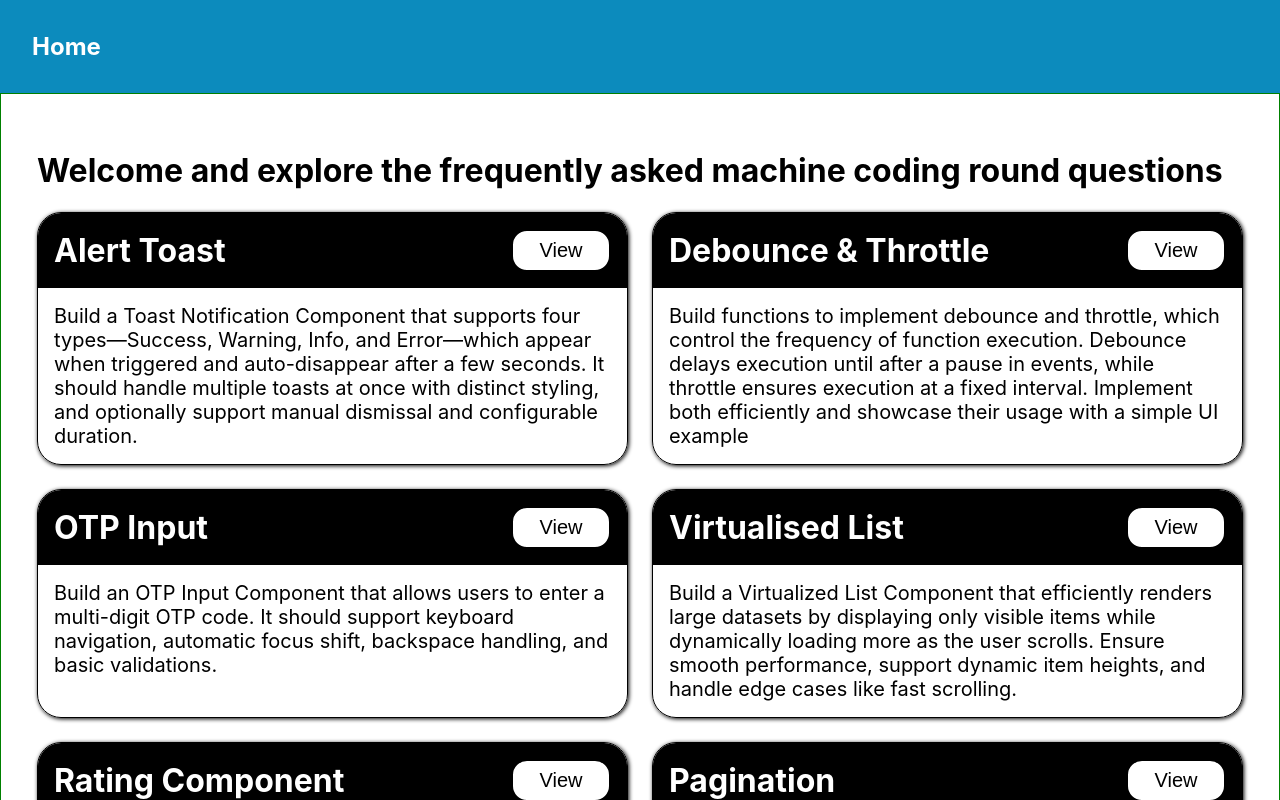
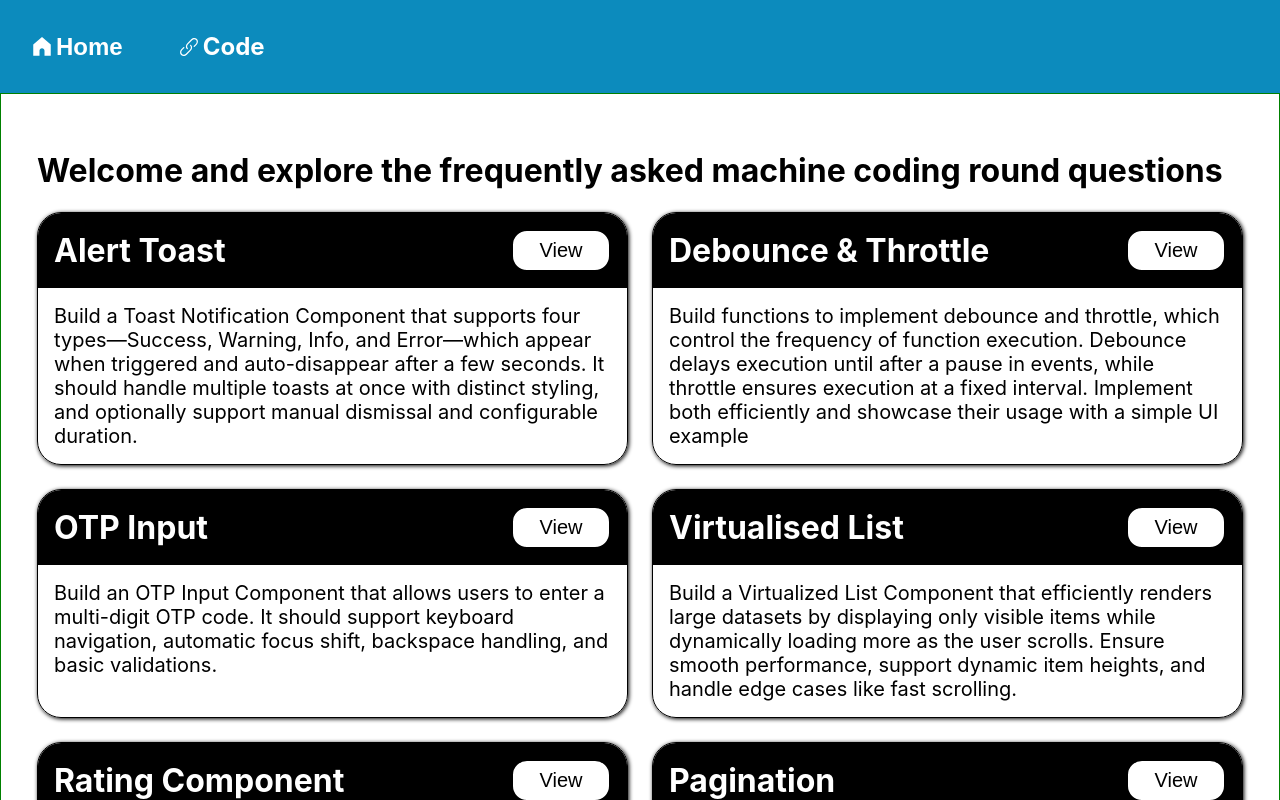
Before and after one commit to aayush-jangra/frontend, a React (Create React App) app in the folder machine-coding/: page / in a window 1280 px wide. Shown: the top 800 px of the page. Built offline with nearby package versions, Linux system fonts and the light colour scheme.

Commit message:
added code link

```diff
--- a/machine-coding/src/components/Header.jsx
+++ b/machine-coding/src/components/Header.jsx
@@ -1,17 +1,47 @@
+import { questions } from "../constants/questions";
 import "./componentStyles.css";
+import HomeIcon from "../assets/Icons/home.svg";
+import LinkIcon from "../assets/Icons/link.svg";
+
+const GITHUB_PATH =
+  "https://github.com/aayush-jangra/frontend/tree/main/machine-coding/src/Pages";
 
 export const HeaderWrapper = ({ children }) => {
+  const { pathname } = window.location;
+
+  const gtihubFolder =
+    "/" +
+    (questions.find(({ path }) => pathname.includes(path))?.folderName ?? "");
+
   return (
     <div className="app-container">
       <div className="header-container">
-        <div
-          className="header-home"
+        <button
+          className="header-button"
           onClick={() => {
             window.location.href = "/";
           }}
         >
+          <img
+            style={{ width: 20, height: 20 }}
+            src={HomeIcon}
+            alt="Home Icon"
+          />
           Home
-        </div>
+        </button>
+        <a
+          className="header-button header-code-link"
+          href={GITHUB_PATH + gtihubFolder}
+          target="_blank"
+          rel="noreferrer"
+        >
+          <img
+            style={{ width: 20, height: 20 }}
+            src={LinkIcon}
+            alt="Link Icon"
+          />
+          Code
+        </a>
       </div>
       <div className="header-children">{children}</div>
     </div>
--- a/machine-coding/src/components/componentStyles.css
+++ b/machine-coding/src/components/componentStyles.css
@@ -52,20 +52,36 @@
   min-height: fit-content;
   display: flex;
   align-items: center;
+  gap: 24px;
 }
 
-.header-home {
+.header-button {
   font-size: 24px;
   font-weight: 700;
   color: white;
   cursor: pointer;
   border-radius: 16px;
   padding: 16px;
-  transition: box-shadow 0.3s;
+  transition: box-shadow 0.3s, transform 0.3s;
+  background-color: transparent;
+  border: 0;
+  display: flex;
+  align-items: center;
+  gap: 4px;
 }
 
-.header-home:hover {
+.header-button:hover:active {
+  transform: none;
+  box-shadow: none;
+}
+
+.header-button:hover {
+  transform: translate(-4px, -4px);
   box-shadow: 4px 4px white, -1px -1px 8px white;
+}
+
+.header-code-link {
+  text-decoration: none;
 }
 
 .header-children {
--- a/machine-coding/src/constants/questions.js
+++ b/machine-coding/src/constants/questions.js
@@ -1,140 +1,159 @@
 export const questions = [
   {
+    folderName: "Toast",
     title: "Alert Toast",
     description: `Build a Toast Notification Component that supports four types—Success, Warning, Info, and Error—which appear when triggered and auto-disappear after a few seconds. It should handle multiple toasts at once with distinct styling, and optionally support manual dismissal and configurable duration.`,
     path: "/toast",
   },
   {
+    folderName: "DebounceAndThrottle",
     title: "Debounce & Throttle",
     description: `Build functions to implement debounce and throttle, which control the frequency of function execution. Debounce delays execution until after a pause in events, while throttle ensures execution at a fixed interval. Implement both efficiently and showcase their usage with a simple UI example`,
     path: "/debounce-throttle",
   },
   {
+    folderName: "OtpInput",
     title: "OTP Input",
     description: `Build an OTP Input Component that allows users to enter a multi-digit OTP code. It should support keyboard navigation, automatic focus shift, backspace handling, and basic validations.`,
     path: "/otp-input",
   },
   {
+    folderName: "VirtualisedList",
     title: "Virtualised List",
     description: `Build a Virtualized List Component that efficiently renders large datasets by displaying only visible items while dynamically loading more as the user scrolls. Ensure smooth performance, support dynamic item heights, and handle edge cases like fast scrolling.`,
     path: "/virtualised-list",
   },
   {
+    folderName: "Rating",
     title: "Rating Component",
     description: `Build a Rating Component that allows users to select a rating using stars (or any other symbol). It should support hover effects, customizable max rating, and controlled/uncontrolled states. Optionally, add half-star support and keyboard accessibility.`,
     path: "/rating",
   },
   {
+    folderName: "Pagination",
     title: "Pagination",
     description: `Build a Pagination Component to navigate through a list of items efficiently. It should support page navigation, dynamic page sizes, and disable previous/next buttons when needed. Optionally, add infinite scrolling and server-side pagination support.`,
     path: "/pagination",
   },
   {
-    title: "Form",
-    description: `Build a Form Component with controlled inputs, validation, and submission handling. It should support real-time validation, error messages, and flexible field types.`,
-    path: "/form",
-  },
-  {
+    folderName: "Todos",
     title: "Draggable Todos",
     description: `Build a Draggable Todo List where users can move tasks between different states (e.g., Todo, In Progress, Done) using drag-and-drop. Ensure smooth animations, state persistence, and accessibility. Optionally, support adding new tasks.`,
     path: "/todos",
   },
   {
+    folderName: "EventFlow",
     title: "Event Flow",
     description: `Build a demo to visualize event flow in JavaScript, showcasing event bubbling (bottom-up) and event capturing (top-down). Implement event listeners at different levels and allow users to toggle between phases to observe the propagation order. Optionally, add stopPropagation() to demonstrate its effect.`,
     path: "/event-flow",
   },
   {
+    folderName: "Caraousel",
     title: "Image Carousel",
     description:
       "Build an Image Carousel that automatically cycles through images at a set interval. The image transition should pause on hover and resume when the mouse leaves. Include left and right navigation buttons to manually change images.",
     path: "/carousel",
   },
   {
+    folderName: "",
     title: "Autocomplete",
     description:
       "Build an Autocomplete Component that suggests options as the user types. It should support keyboard navigation, and click selection. Optionally, add remote data fetching, highlighting of matched text.",
     path: "/autocomplete",
   },
   {
+    folderName: "ProgressBar",
     title: "Progress Bar",
     description:
       "Build a Progress Bar Component that starts filling when a button is clicked. It should smoothly animate from 0% to 100% over time. Optionally, support pausing and resetting.",
     path: "/progress-bar",
   },
   {
+    folderName: "Accordion",
     title: "Accordion",
     description:
       "Build an Accordion Component where users can expand and collapse sections to reveal content. It should support multiple or single open sections, and default open sections.",
     path: "/accordion",
   },
   {
+    folderName: "Stopwatch",
     title: "Stopwatch",
     description:
       "Build a Stopwatch Component with start, pause, and reset functionality. It should display elapsed time in hours, minutes, seconds, and milliseconds. Optionally, add lap tracking",
     path: "stopwatch",
   },
   {
+    folderName: "QueueGrid",
     title: "Queue Grid",
     description:
       "Build a 3×3 Clickable Grid where each box changes background color when clicked. Once all boxes are clicked, the grid should reset one box at a time in a FIFO (first-in, first-out) order. Optionally, add customizable grid size and support for different reset speeds.",
     path: "/queue-grid",
   },
   {
+    folderName: "TicTacToe",
     title: "Tic Tac Toe",
     description:
       "Build a Tic-Tac-Toe game where users can customize the grid size (e.g., 3×3, 4×4, etc.) before starting. The game should track turns, detect winners. Optionally, highlight the winning sequence.",
     path: "/tic-tac-toe",
   },
   {
+    folderName: "SnakeGame",
     title: "Snake game",
     description:
       "Build a Snake Game where the player controls a growing snake that moves in four directions, eats food, and avoids collisions with itself or walls. The game should track the score. Optionally increase speed as the snake grows.",
     path: "/snake-game",
   },
   {
+    folderName: "Stepper",
     title: "Stepper",
     description:
       "Build a Stepper Component that visually represents progress through multiple steps. It should support next, previous, and disabled steps, with clear indicators for active and completed steps.",
     path: "/stepper",
   },
   {
+    folderName: "Tabs",
     title: "Tabs",
     description:
       "Build a Tabs Component where users can switch between different content sections by clicking on tab headers. It should support keyboard navigation, active tab highlighting, and smooth transitions. Optionally, add lazy loading of content.",
     path: "/tabs",
   },
   {
+    folderName: "MemoryGame",
     title: "Memory Game",
     description:
       "Build a Memory Game where players flip tiles to find matching pairs. Each tile has a hidden number, and when two matching tiles are revealed, they remain open; otherwise, they flip back. The game continues until all tiles are matched and removed.",
     path: "/memory-game",
   },
   {
+    folderName: "NestedComments",
     title: "Nested Comments",
     description:
       "Build a Nested Comments Component that supports adding, replying to, and deleting comments. Each comment can have multiple levels of replies, maintaining a proper hierarchy. Optionally, do not use recursive data",
     path: "/nested-comments",
   },
   {
+    folderName: "TrafficLight",
     title: "Traffic light",
     description:
       "Build a Traffic Light Component with three lights (red, yellow, and green) that change automatically in a loop.",
     path: "traffic-light",
   },
   {
+    folderName: "Modal",
     title: "Modal",
     description:
       "Build a Modal Component that opens and closes when triggered. It should support a close button, clicking outside to close, and Escape key dismissal.",
     path: "/modal",
   },
   {
+    folderName: "MeetingCalendar",
     title: "Meeting Calendar",
     description:
       "Build a simple alendar with 1-hour time slots, where users can add, edit, and delete events. It should display a clear timeline for the day.",
     path: "/meeting-calendar",
   },
   {
+    folderName: "InfiniteScroll",
     title: "Infinite Scroll",
     description: `Build an Infinite Scroll Component that dynamically loads more content as the user scrolls down. Ensure smooth performance with lazy loading and loading indicators. Optionally, support manual "Load More" and filtering options.`,
     path: "/infinite-scroll",
```
Also changed, not shown: machine-coding/src/assets/Icons/home.svg (added), machine-coding/src/assets/Icons/link.svg (added).
